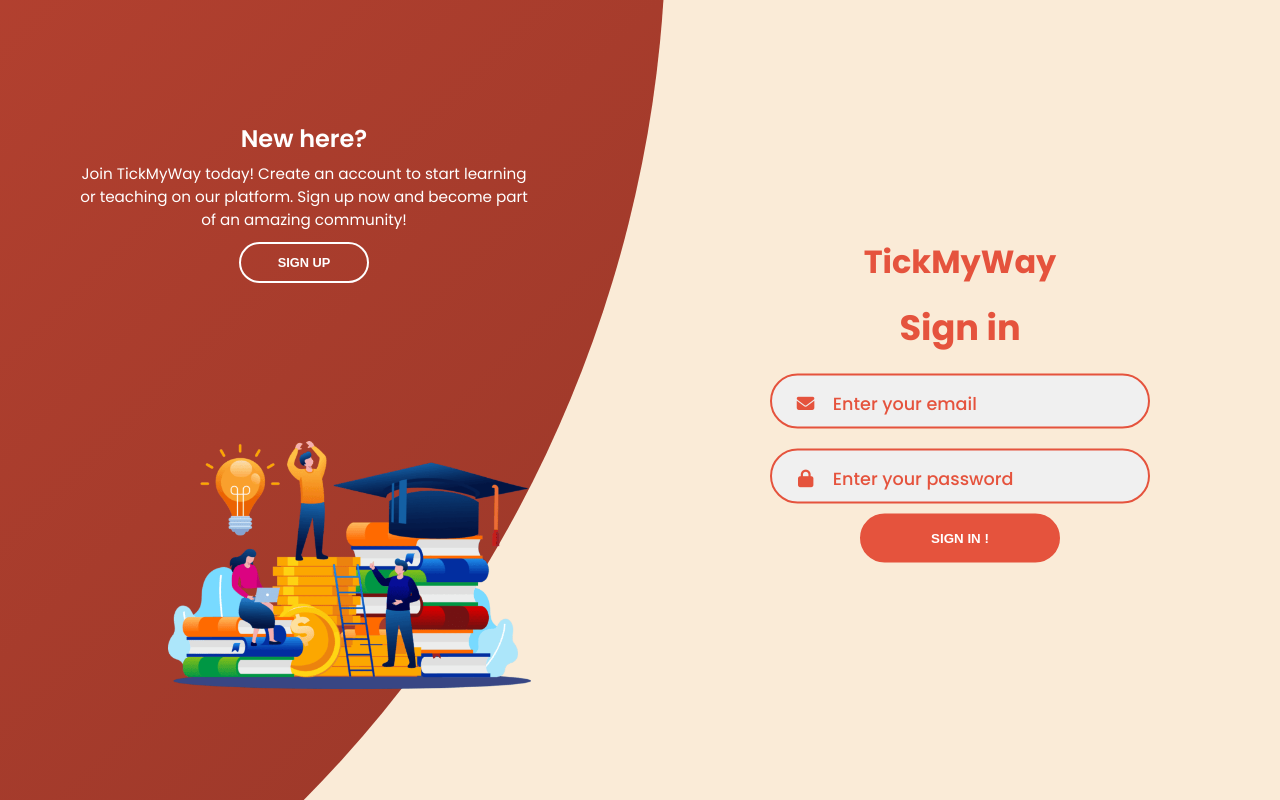
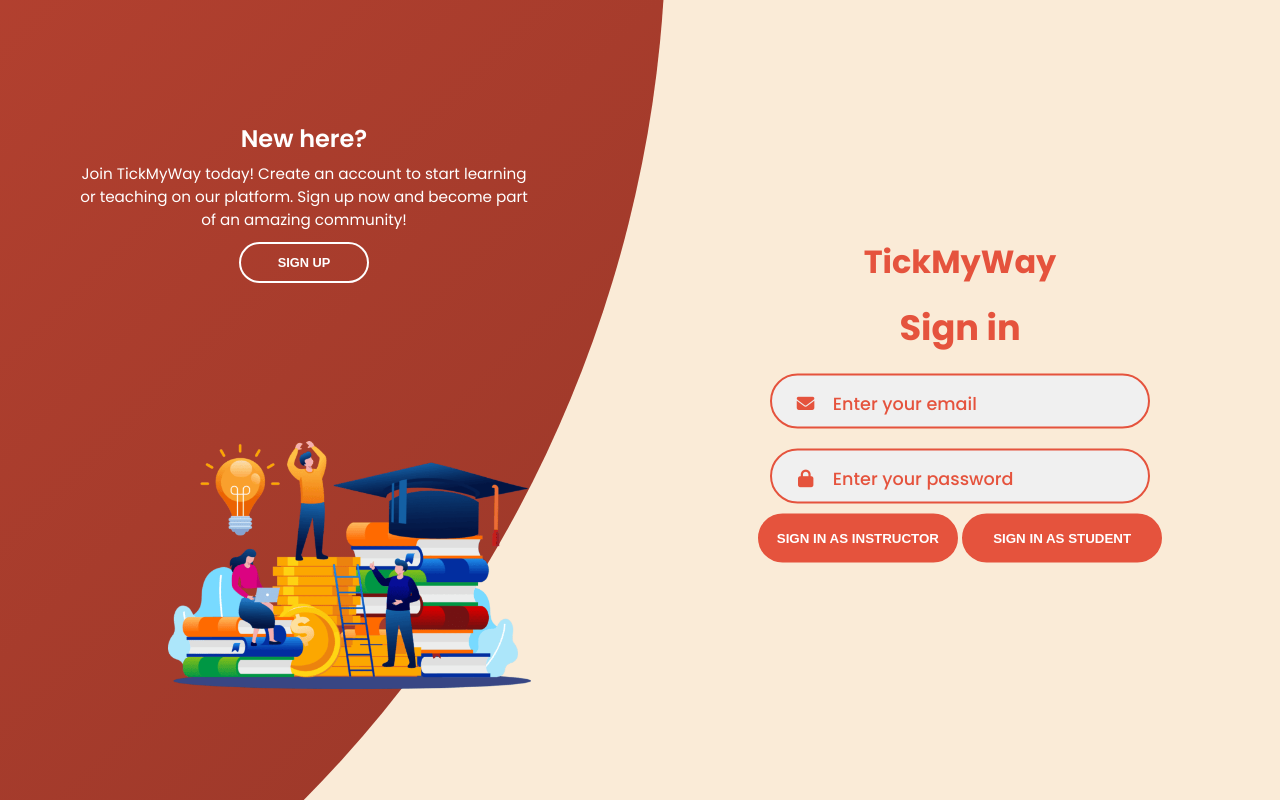
Before and after one commit to PippyUrkel/tick_my_way_django, a Django app: page /login/ in a window 1280 px wide. Run offline with Django 5.2, Linux system fonts and the light colour scheme; some libraries are stand-ins or nearby versions.

Commit message:
final commit

```diff
--- a/tickmyway/myapp/auth.py
+++ b/tickmyway/myapp/auth.py
@@ -38,7 +38,8 @@
                 # Process the login form data
                 email = form.cleaned_data['email']
                 password = form.cleaned_data['password']
-                print(f"Login - Email: {email}, Password: {password}")
+                role = request.POST.get('role')
+                print(f"Login - Email: {email}, Password: {password}, Role: {role}")
 
                 # Check user in MongoDB
                 check_user = users_collection.find_one({"email": email, "password": password})
@@ -50,7 +51,10 @@
                     access_token = create_access_token(email)
 
                     messages.success(request, f'Login successful for {email}')
-                    response = redirect('student_dashboard')
+                    if role == 'instructor':
+                        response = redirect('instructor_home')
+                    else:
+                        response = redirect('student_dashboard')
                     response.set_cookie(
                         'access_token',
                         access_token,
@@ -65,7 +69,8 @@
                 email = signup.cleaned_data['email']
                 password = signup.cleaned_data['password']
                 confirm_password = signup.cleaned_data['confirm_password']
-                print(f"Signup - Email: {email}, Password: {password}, Confirm Password: {confirm_password}")
+                role = request.POST.get('role')
+                print(f"Signup - Email: {email}, Password: {password}, Confirm Password: {confirm_password}, Role: {role}")
 
                 # Check if passwords match
                 if password != confirm_password:
@@ -83,11 +88,18 @@
                     access_token = create_access_token(email)
                     new_user = {
                         "email": email,
-                        "password": password
+                        "password": password,
+                        "role": role
                     }
                     users_collection.insert_one(new_user)
 
-                    response = redirect('student_dashboard')
+                    if role == 'instructor':
+                        response = redirect('instructor_home')
+                    elif role == 'institute':
+                        response = redirect('institute_dashboard')
+                    else:
+                        response = redirect('student_dashboard')
+
                     response.set_cookie(
                         'access_token',
                         access_token,
--- a/tickmyway/myapp/templates/authentication/auth.html
+++ b/tickmyway/myapp/templates/authentication/auth.html
@@ -29,9 +29,14 @@
               {{form.password}}
             </div>
             <!-- Buttons for selecting role -->
-              <button type="submit" class="btn" id="instructor-btn">
-                Sign in !
+            <div class="button-group">
+              <button type="submit" class="btn" name="role" value="instructor" id="instructor-signin-btn">
+                Sign in as Instructor
               </button>
+              <button type="submit" class="btn" name="role" value="student" id="student-signin-btn">
+                Sign in as Student
+              </button>
+            </div>
           </form>
 
           <!-- Sign Up Form -->
@@ -53,9 +58,14 @@
               {{signup.confirm_password}}
             </div>
             <!-- Role selection buttons for sign up -->
+            <div class="button-group">
               <button type="submit" class="btn" name="role" value="instructor" id="instructor-signup-btn">
-                Sign up !!
+                Sign up as Instructor
               </button>
+              <button type="submit" class="btn" name="role" value="institute" id="institute-signup-btn">
+                Sign up as Institute
+              </button>
+            </div>
           </form>
         </div>
       </div>
--- a/tickmyway/myapp/views.py
+++ b/tickmyway/myapp/views.py
@@ -244,7 +244,7 @@
     return redirect('roadmap')
 
 def roadmap(request):
-    user_email = request.user_email
+    user_email = "andredsouza256@gmail.com"
     items = get_generated_items(user_email, q_topic="Arts Craft")
 
     context = {
```
